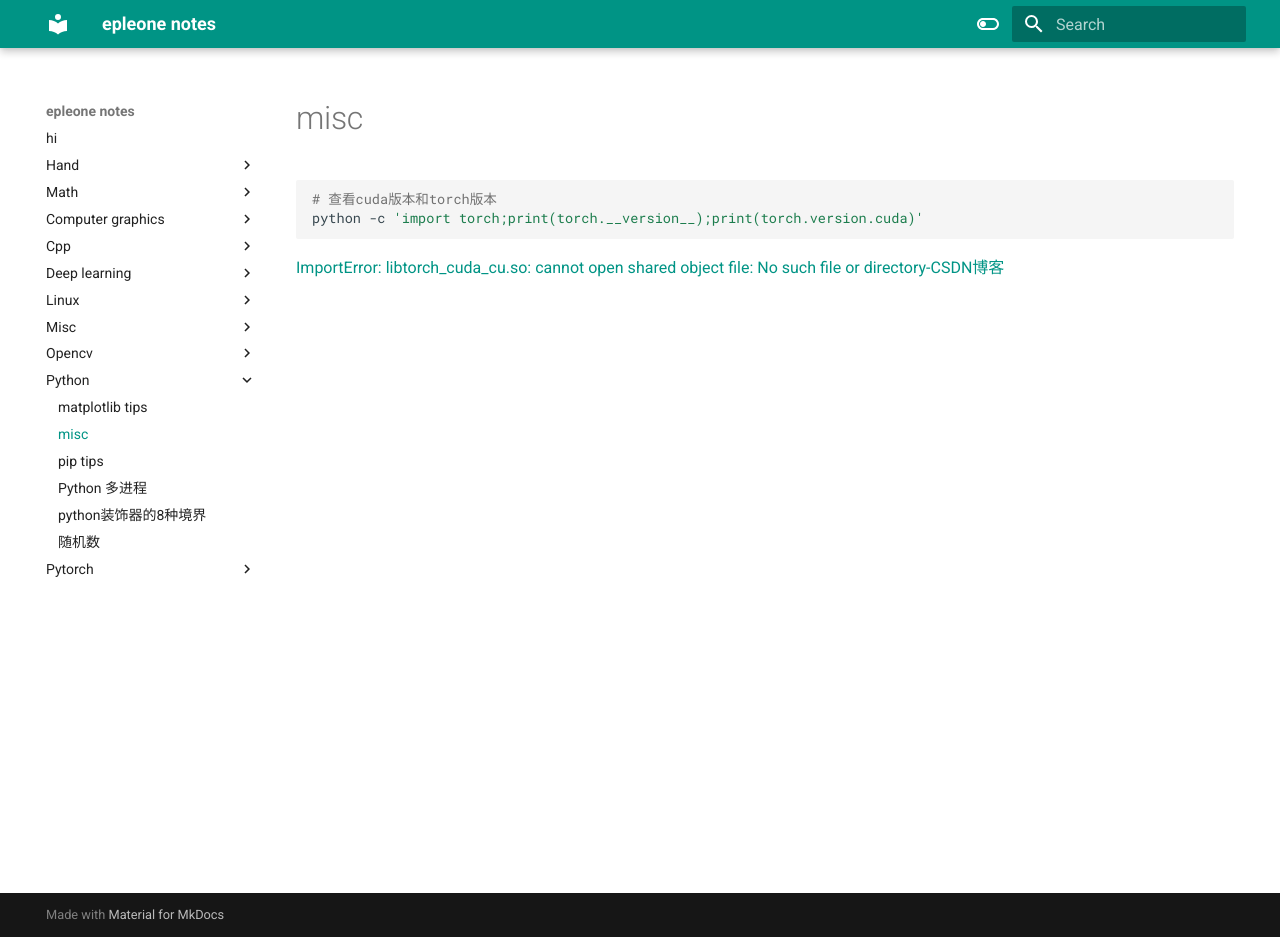
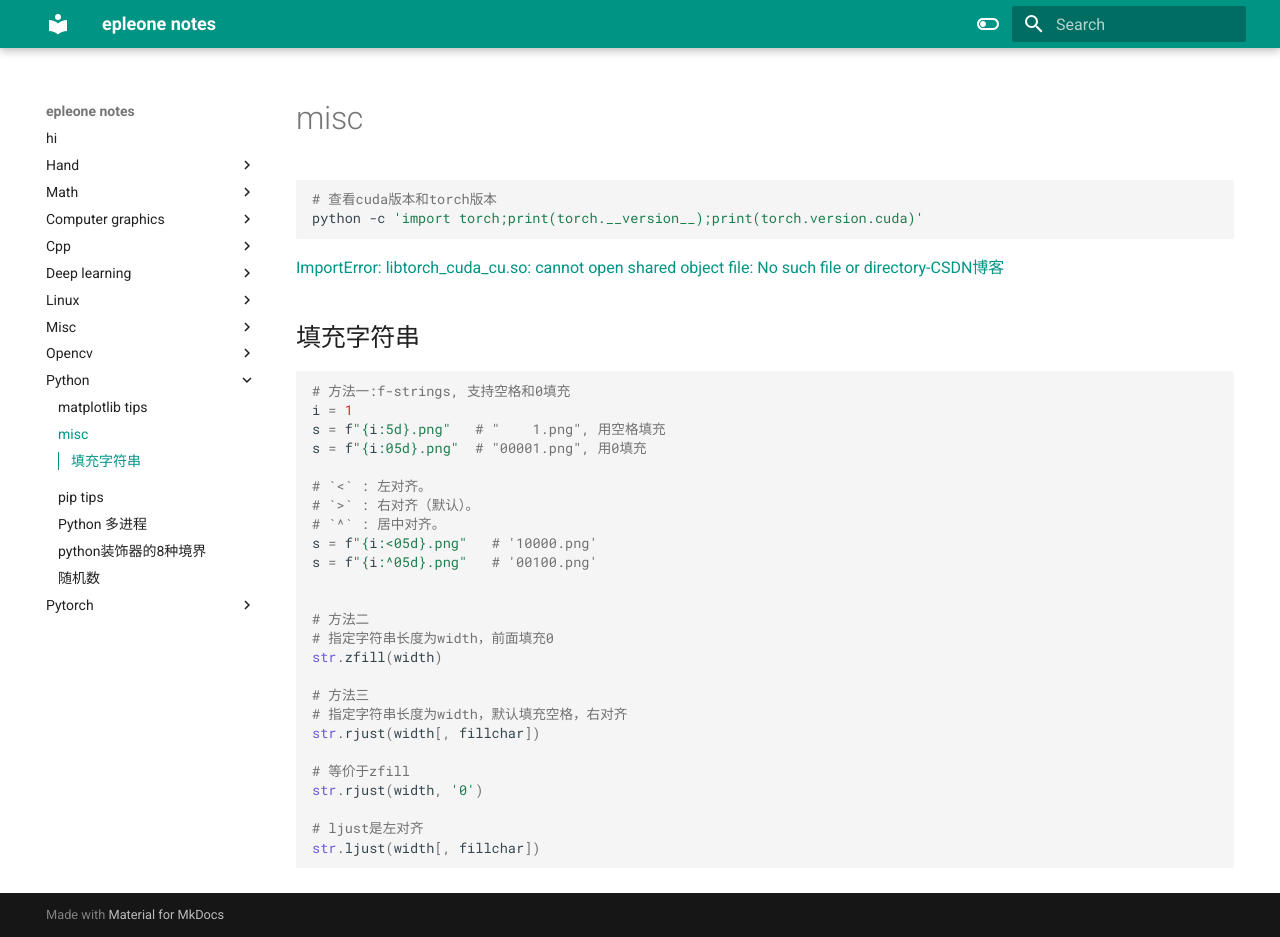
Before and after one commit to epleone/notes, an MkDocs documentation site: the page built from docs/python/misc.md, in a window 1280 px wide and 937 px high. Built offline with MkDocs 1.6.1 and Material for MkDocs 9.7.7, drawn with Linux system fonts in a browser that asks for light colours.

Commit message:
update notes for python misc

````diff
--- a/docs/python/misc.md
+++ b/docs/python/misc.md
@@ -7,3 +7,36 @@ python -c 'import torch;print(torch.__version__);print(torch.version.cuda)'
 ```
 
 [ImportError: libtorch\_cuda\_cu.so: cannot open shared object file: No such file or directory-CSDN博客](https://blog.csdn.net/AliceH1226/article/details/128828776)
+
+
+## 填充字符串
+
+``` python
+
+# 方法一:f-strings, 支持空格和0填充
+i = 1
+s = f"{i:5d}.png"   # "    1.png", 用空格填充
+s = f"{i:05d}.png"  # "00001.png", 用0填充
+
+# `<` : 左对齐。
+# `>` : 右对齐（默认）。
+# `^` : 居中对齐。
+s = f"{i:<05d}.png"   # '10000.png'
+s = f"{i:^05d}.png"   # '00100.png'
+
+
+# 方法二
+# 指定字符串长度为width，前面填充0
+str.zfill(width)
+
+# 方法三
+# 指定字符串长度为width，默认填充空格，右对齐
+str.rjust(width[, fillchar])
+
+# 等价于zfill
+str.rjust(width, '0')
+
+# ljust是左对齐
+str.ljust(width[, fillchar])
+
+```
````
Also changed, not shown: docs/linux/git 简明教程.md (+2 -2 lines).
